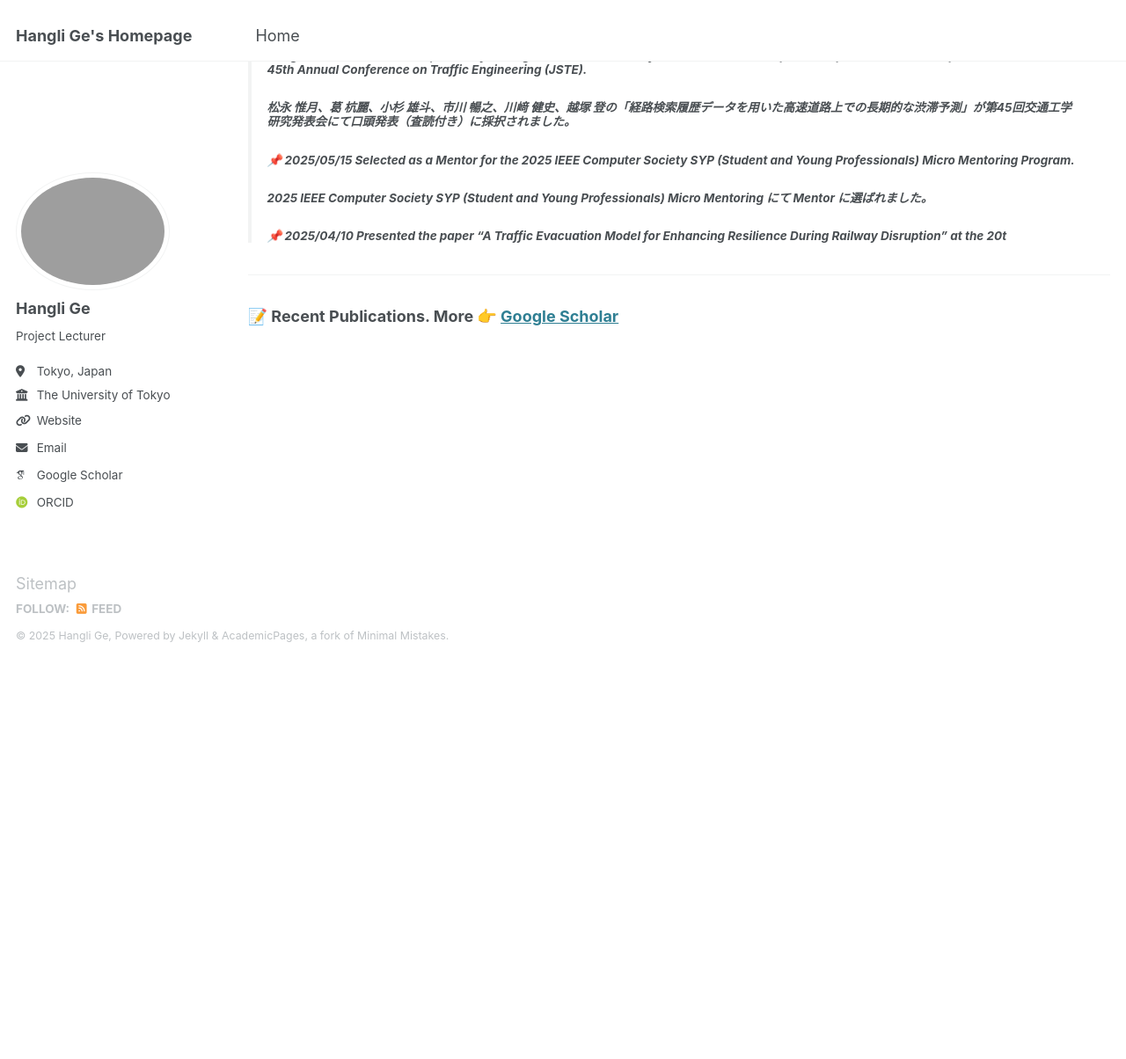
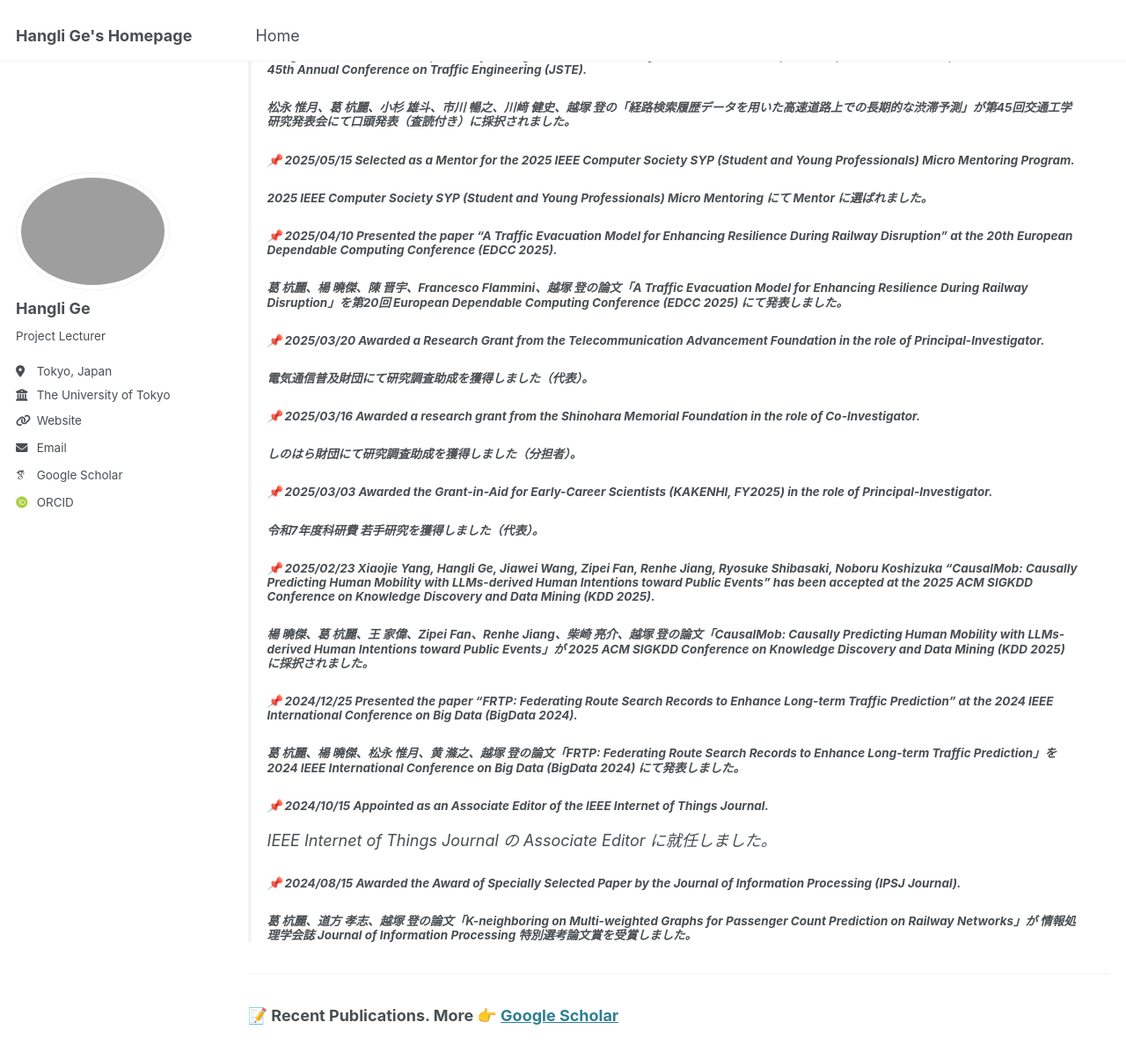
Before and after one commit to christie888/christie888.github.io, a Jekyll site: the page built from _pages/post.md, in a window 1280 px wide and 1400 px high, scrolled down 1785 px. Shown: the top 1204 px of the window at 88% size. Built offline with Jekyll 4.4.1, drawn with Linux system fonts in a browser that asks for light colours; some web fonts are replaced; before the commit the page ends 2535 px from its top, so only the background shows below that.

Commit message:
Update post.md

```diff
--- a/_pages/post.md
+++ b/_pages/post.md
@@ -32,7 +32,22 @@ permalink: post/
   > ###### 松永 惟月、葛 杭麗、小杉 雄斗、市川 暢之、川﨑 健史、越塚 登の「経路検索履歴データを用いた高速道路上での長期的な渋滞予測」が第45回交通工学研究発表会にて口頭発表（査読付き）に採択されました。
 #####  📌 2025/05/15 Selected as a Mentor for the 2025 IEEE Computer Society SYP (Student and Young Professionals) Micro Mentoring Program.
   > ###### 2025 IEEE Computer Society SYP (Student and Young Professionals) Micro Mentoring にて Mentor に選ばれました。
-#####  📌 2025/04/10 Presented the paper “A Traffic Evacuation Model for Enhancing Resilience During Railway Disruption” at the 20t
+#####  📌 2025/04/10 Presented the paper “A Traffic Evacuation Model for Enhancing Resilience During Railway Disruption” at the 20th European Dependable Computing Conference (EDCC 2025).
+  > ###### 葛 杭麗、楊 曉傑、陳 晋宇、Francesco Flammini、越塚 登の論文「A Traffic Evacuation Model for Enhancing Resilience During Railway Disruption」を第20回 European Dependable Computing Conference (EDCC 2025) にて発表しました。
+#####  📌 2025/03/20 Awarded a Research Grant from the Telecommunication Advancement Foundation in the role of Principal-Investigator.
+  > ###### 電気通信普及財団にて研究調査助成を獲得しました（代表）。
+#####  📌 2025/03/16 Awarded a research grant from the Shinohara Memorial Foundation in the role of Co-Investigator.
+  > ###### しのはら財団にて研究調査助成を獲得しました（分担者）。
+#####  📌 2025/03/03 Awarded the Grant-in-Aid for Early-Career Scientists (KAKENHI, FY2025) in the role of Principal-Investigator.
+  > ###### 令和7年度科研費 若手研究を獲得しました（代表）。
+#####  📌 2025/02/23 Xiaojie Yang, Hangli Ge, Jiawei Wang, Zipei Fan, Renhe Jiang, Ryosuke Shibasaki, Noboru Koshizuka “CausalMob: Causally Predicting Human Mobility with LLMs-derived Human Intentions toward Public Events" has been accepted at the 2025 ACM SIGKDD Conference on Knowledge Discovery and Data Mining (KDD 2025).
+  > ###### 楊 曉傑、葛 杭麗、王 家偉、Zipei Fan、Renhe Jiang、柴崎 亮介、越塚 登の論文「CausalMob: Causally Predicting Human Mobility with LLMs-derived Human Intentions toward Public Events」が 2025 ACM SIGKDD Conference on Knowledge Discovery and Data Mining (KDD 2025) に採択されました。
+#####  📌 2024/12/25 Presented the paper "FRTP: Federating Route Search Records to Enhance Long-term Traffic Prediction" at the 2024 IEEE International Conference on Big Data (BigData 2024).
+  > ###### 葛 杭麗、楊 曉傑、松永 惟月、黄 滌之、越塚 登の論文「FRTP: Federating Route Search Records to Enhance Long-term Traffic Prediction」を 2024 IEEE International Conference on Big Data (BigData 2024) にて発表しました。
+#####  📌 2024/10/15 Appointed as an Associate Editor of the IEEE Internet of Things Journal.
+IEEE Internet of Things Journal の Associate Editor に就任しました。
+#####  📌 2024/08/15 Awarded the Award of Specially Selected Paper by the Journal of Information Processing (IPSJ Journal).
+  > ###### 葛 杭麗、道方 孝志、越塚 登の論文「K-neighboring on Multi-weighted Graphs for Passenger Count Prediction on Railway Networks」が 情報処理学会誌 Journal of Information Processing 特別選考論文賞を受賞しました。
 
 
 
```
